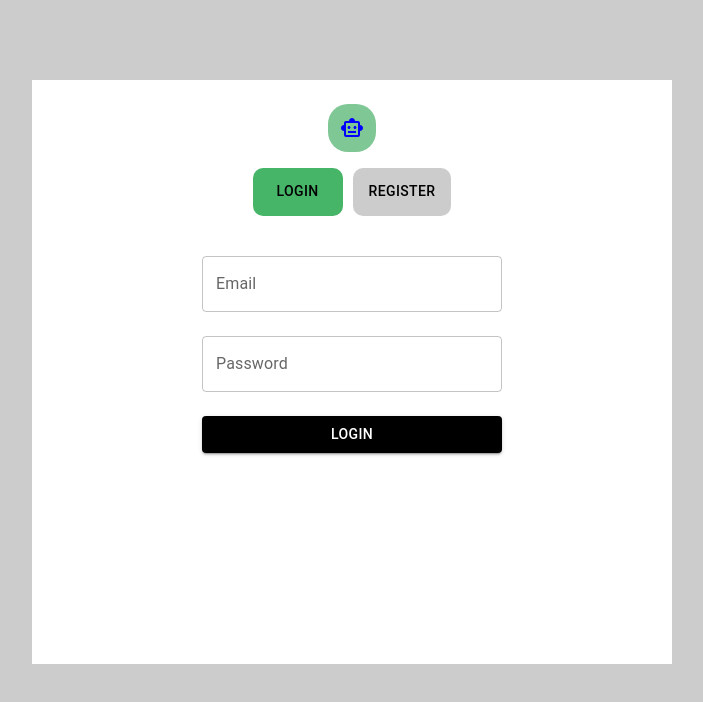
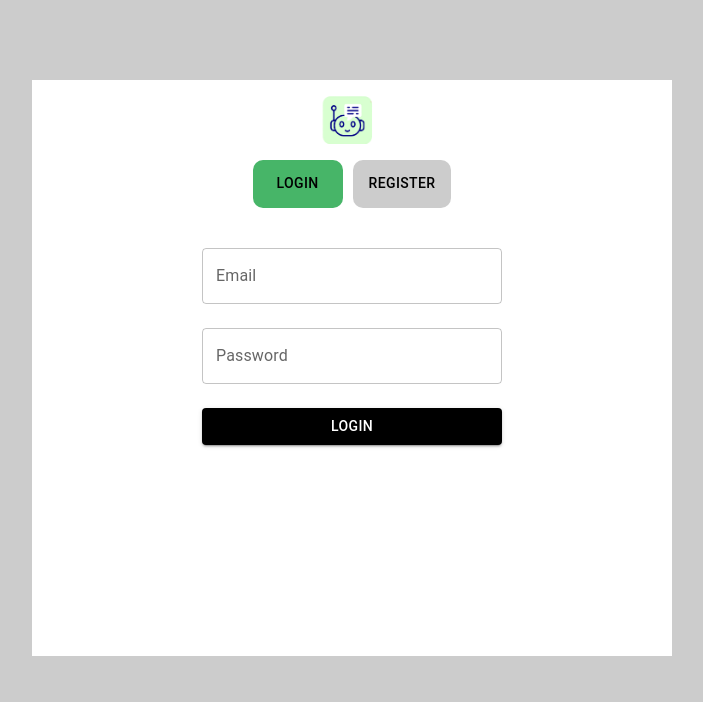
Before and after one commit to SiddhantSharma575/ked_bot, a React (Create React App) app: page / in a window 1280 px wide. Shown: the top 702 px of the page, without its empty margins (288-991 px from the left). Built offline with nearby package versions, Linux system fonts and the light colour scheme.

Commit message:
Logo updated

```diff
--- a/src/components/AppBar.jsx
+++ b/src/components/AppBar.jsx
@@ -12,11 +12,11 @@ import ChatIcon from '@mui/icons-material/Chat';
 import { useNavigate } from 'react-router-dom';
 import { commonComponentStyles } from './styles/components.styles';
 import styles from "./styles/components.module.scss"
-import {auth, db} from "../firebase"
+import { auth, db } from "../firebase"
 import { Timestamp, addDoc, arrayUnion, collection, doc, updateDoc } from 'firebase/firestore';
 import firebase from "firebase/app"
 import { v4 as uuid } from "uuid";
-
+import logo from "../assets/chat_icon.png"
 
 export default function ButtonAppBar({ isRightShown }) {
     const navigate = useNavigate()
@@ -24,34 +24,31 @@ export default function ButtonAppBar({ isRightShown }) {
 
     const handleNavigation = async (event) => {
         event.preventDefault();
-        if(!auth.currentUser) {
+        if (!auth.currentUser) {
             alert("Please Login")
             return;
         }
         try {
 
-            const id = Math.floor(Math.random() * 999);
-            // const chatsRef = doc(db,"chats", auth.currentUser?.uid)
-
-            const newChat  = {
-                id : unique_id.slice(0,8),
-                uid : auth.currentUser?.uid,
-                timestamps : Timestamp.fromDate(new Date()),
-                recentChat : "Please provide me details of product id 1234566",
-                allChats : [
+            const newChat = {
+                id: unique_id.slice(0, 8),
+                uid: auth.currentUser?.uid,
+                timestamps: Timestamp.fromDate(new Date()),
+                recentChat: "Please provide me details of product id 1234566",
+                allChats: [
                     {
                         id: 1,
                         text: "Hello there! How may I assist you today? To get started,please provide the ProductI ID you'd like information about",
                         isSender: false,
                         productList: []
-                      },
+                    },
                 ]
             }
             // await updateDoc(chatsRef, {
             //     chats : arrayUnion(newChat)
             // })
-             await addDoc(collection(db, "chats"), newChat)
-            navigate(`/chat/${unique_id.slice(0,8)}`)
+            await addDoc(collection(db, "chats"), newChat)
+            navigate(`/chat/${unique_id.slice(0, 8)}`)
         } catch (error) {
 
         }
@@ -73,7 +70,7 @@ export default function ButtonAppBar({ isRightShown }) {
                         >
                             <MenuIcon />
                         </IconButton>
-                        <Box
+                        {/* <Box
                             component={'div'}
                             display={"flex"}
                             justifyContent={"center"}
@@ -86,7 +83,8 @@ export default function ButtonAppBar({ isRightShown }) {
                             <SmartToyOutlinedIcon style={{
                                 color: "blue"
                             }} />
-                        </Box>
+                        </Box> */}
+                        <img src={logo} width={64} height={48} alt="logo"  />
                     </Box>
                     {
                         isRightShown && (
--- a/src/screens/Auth/AuthScreen.jsx
+++ b/src/screens/Auth/AuthScreen.jsx
@@ -6,6 +6,7 @@ import LoginTab from '../../components/LoginTab';
 import RegisterTab from '../../components/RegisterTab';
 import styles from "./authScreen.module.scss"
 import { AuthStyles } from './auth.styles';
+import logo from "../../assets/chat_icon.png"
 
 const AuthScreen = () => {
     const [tabValue, setTabValue] = useState(0)
@@ -27,7 +28,7 @@ const AuthScreen = () => {
             mt={"10%"}
             bgcolor={"#fff"}
             >
-            <Box
+            {/* <Box
                 display={"flex"}
                 justifyContent={"center"}
                 alignItems={"center"}
@@ -40,7 +41,8 @@ const AuthScreen = () => {
                 <SmartToyOutlinedIcon style={{
                     color : "blue"
                 }} />
-            </Box>
+            </Box> */}
+            <img src={logo} width={64} height={48} alt="logo" style={{ marginTop : "1rem" }} />
             <Tabs style={{
                 marginTop: "1rem"
             }} indicatorColor={null} value={tabValue} onChange={handleTabChange} centered>
```
Also changed, not shown: src/assets/chat_icon.png (added).
